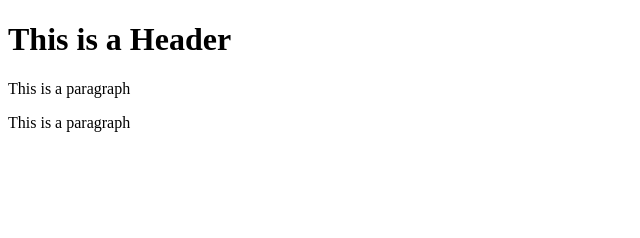
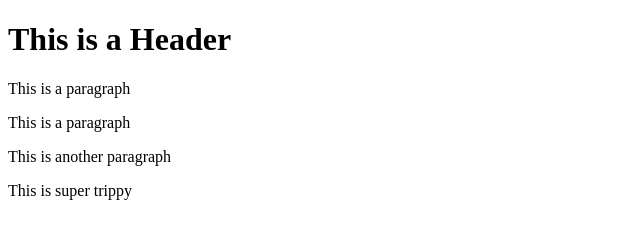
Before and after one commit to rlpool06/git-test, a website: page index.html in a window 1280 px wide. Shown: the whole page, without its empty margins (0-640 px from the left). Drawn offline with Linux system fonts and the light colour scheme.

Commit message:
Using NPM

```diff
--- a/index.html
+++ b/index.html
@@ -4,5 +4,7 @@
         <h1>This is a Header</h1>
         <p>This is a paragraph</p>
         <p>This is a paragraph</p>
+        <p>This is another paragraph</p>
+        <p>This is super trippy</p>
     </body>
 </html>
```
Also changed, not shown: package.json (added, +19 -0 lines), 2 other files.
